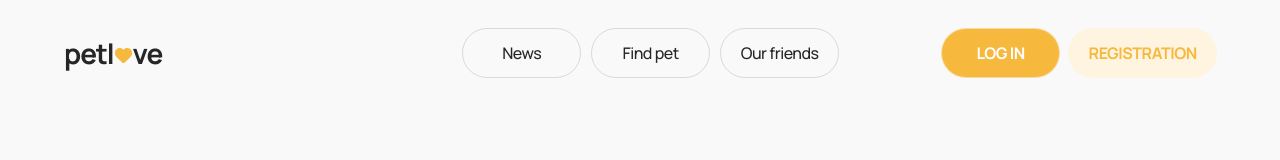
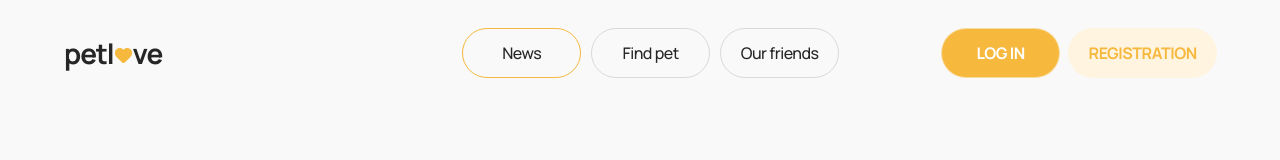
Before and after one commit to OlehKotov/Petlove, a React (Vite) app: page /news in a window 1280 px wide. Shown: the top 160 px of the page. Built offline with nearby package versions, Linux system fonts and the light colour scheme; no server answers.

Commit message:
Update activeTab

```diff
--- a/src/components/Nav/Nav.jsx
+++ b/src/components/Nav/Nav.jsx
@@ -8,11 +8,10 @@ const Nav = ({ nav }) => {
   const linkActive = ({ isActive }) =>
     clsx(
       css.link,
-      isActive && (nav === "white" ? css.activeWhite : css.activeOrange)
+      isActive && (nav === "white" ? css.activeWhite : css.activeOrange),
     );
 
   const linkClass = nav === "white" ? css.linkWhite : css.linkOrange;
-
 
   return (
     <div className={css.nav}>
--- a/src/components/Nav/Nav.module.css
+++ b/src/components/Nav/Nav.module.css
@@ -28,25 +28,19 @@
   color: #262626;
 }
 
+.linkWhite:hover,
+.linkWhite:active,
+.activeWhite {
+  border-color: #f6b83d;
+}
+
 .linkOrange {
   border-color: rgba(255, 255, 255, 0.15);
   color: #fff;
 }
 
-.linkWhite:hover,
-.linkWhite:active {
-  border-color: #f6b83d;
-}
-
-.activeWhite {
-  border-color: #f6b83d;
-}
-
 .linkOrange:hover,
-.linkOrange:active {
-  border-color: rgba(255, 255, 255, 0.5);
-}
-
+.linkOrange:active,
 .activeOrange {
   border-color: rgba(255, 255, 255, 0.5);
 }
@@ -72,7 +66,8 @@
   }
 
   .linkOrange:hover,
-  .linkOrange:active {
+  .linkOrange:active,
+  .activeOrange {
     border: 1px solid #f6b83d;
   }
 
```
